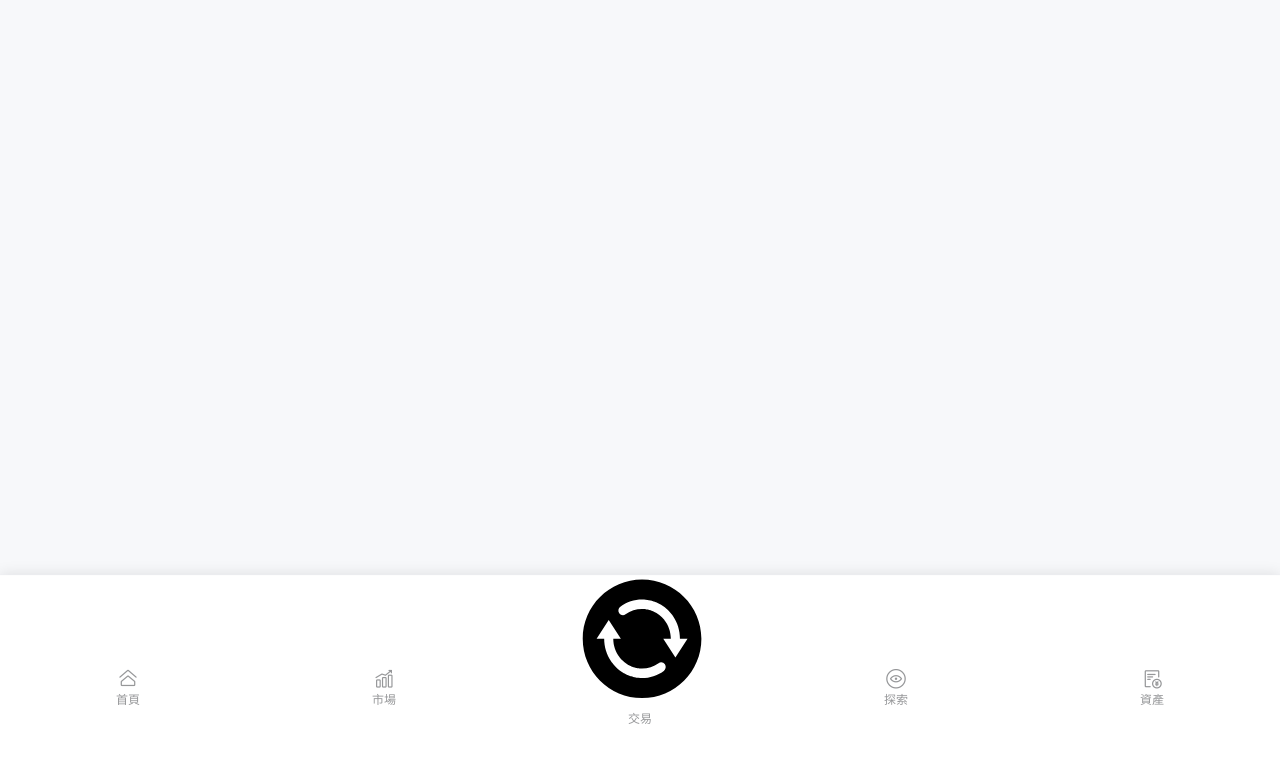
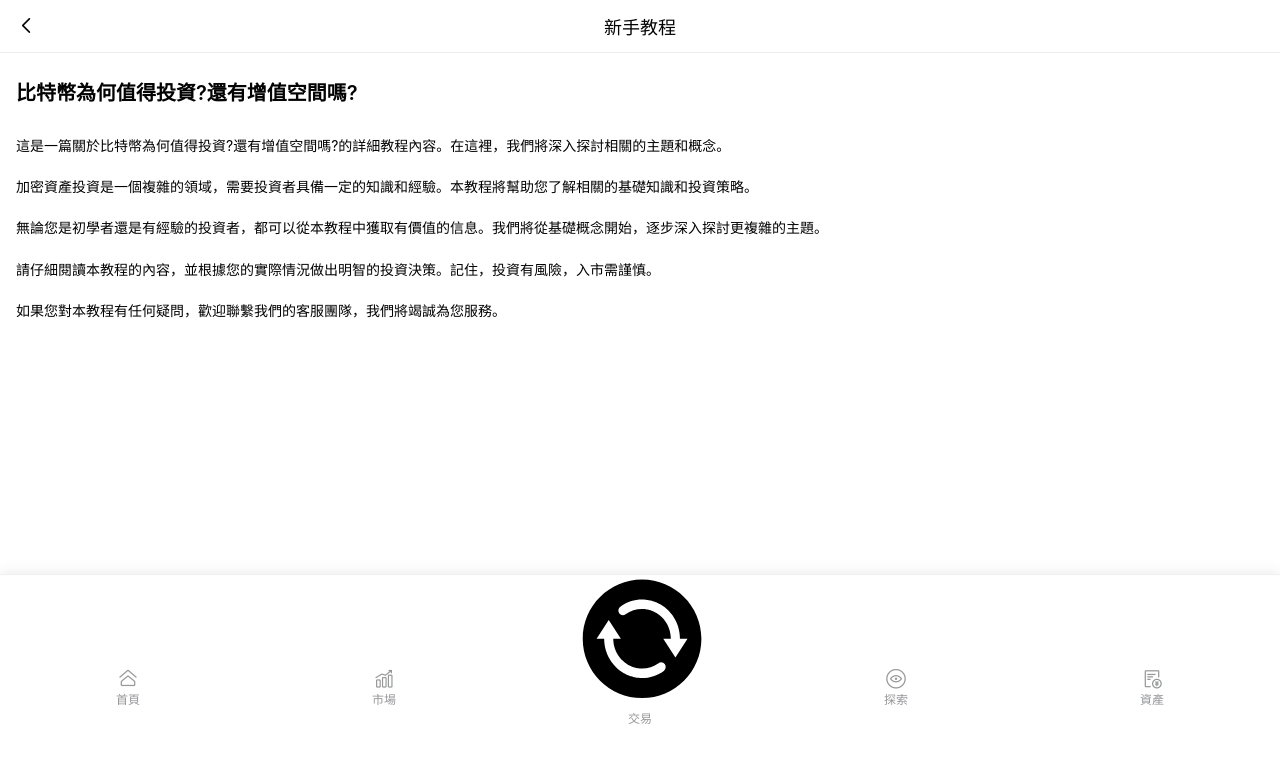
Before and after one commit to myuu69700-ship-it/web3_h5, a Vue app: page /tutorial-detail/1 in a window 1280 px wide. Before the commit this address had no page. Shown: the top 762 px of the page. Built offline with nearby package versions, Linux system fonts and the light colour scheme.

Commit message:
feat:新手教程详情页

```diff
--- a/src/components/Home/MenuSection.vue
+++ b/src/components/Home/MenuSection.vue
@@ -62,7 +62,7 @@
         />
       </div>
       <div v-if="expandedMenus.support" class="menu-content">
-        <div class="menu-sub-item">{{ t("newbieTutorial") }}</div>
+        <div class="menu-sub-item" @click="handleTutorialClick">{{ t("newbieTutorial") }}</div>
         <div class="menu-sub-item">{{ t("consultationService") }}: 0</div>
       </div>
     </div>
@@ -147,6 +147,11 @@ const handleOrderCenterClick = () => {
 const handleProductClick = () => {
   router.push('/product-detail')
 }
+
+// 处理新手教程点击
+const handleTutorialClick = () => {
+  router.push('/tutorial-list')
+}
 </script>
 
 <style lang="scss" scoped>
--- a/src/router/index.js
+++ b/src/router/index.js
@@ -128,6 +128,22 @@ const routes = [
     meta: {
       title: 'DeFi 借幣'
     }
+  },
+  {
+    path: '/tutorial-list',
+    name: 'TutorialList',
+    component: () => import('@/views/TutorialList.vue'),
+    meta: {
+      title: '新手教程'
+    }
+  },
+  {
+    path: '/tutorial-detail/:id',
+    name: 'TutorialDetail',
+    component: () => import('@/views/TutorialDetail.vue'),
+    meta: {
+      title: '新手教程'
+    }
   }
 ]
 
--- /dev/null
+++ b/src/views/TutorialDetail.vue
@@ -0,0 +1,158 @@
+<template>
+  <div class="tutorial-detail">
+    <!-- 顶部导航栏 -->
+    <div class="header">
+      <van-icon name="arrow-left" class="back-icon" @click="goBack" />
+      <div class="title">新手教程</div>
+    </div>
+
+    <!-- 内容区域 -->
+    <div class="content">
+      <h1 class="main-title">{{ currentTutorial?.title }}</h1>
+
+      <div class="article-content">
+        <p class="paragraph">
+          這是一篇關於{{ currentTutorial?.title }}的詳細教程內容。在這裡，我們將深入探討相關的主題和概念。
+        </p>
+        <p class="paragraph">
+          加密資產投資是一個複雜的領域，需要投資者具備一定的知識和經驗。本教程將幫助您了解相關的基礎知識和投資策略。
+        </p>
+        <p class="paragraph">
+          無論您是初學者還是有經驗的投資者，都可以從本教程中獲取有價值的信息。我們將從基礎概念開始，逐步深入探討更複雜的主題。
+        </p>
+        <p class="paragraph">
+          請仔細閱讀本教程的內容，並根據您的實際情況做出明智的投資決策。記住，投資有風險，入市需謹慎。
+        </p>
+        <p class="paragraph">
+          如果您對本教程有任何疑問，歡迎聯繫我們的客服團隊，我們將竭誠為您服務。
+        </p>
+      </div>
+    </div>
+  </div>
+</template>
+
+<script setup>
+import { ref, computed, onMounted } from "vue";
+import { useRouter, useRoute } from "vue-router";
+
+const router = useRouter();
+const route = useRoute();
+
+// 教程列表数据
+const tutorials = ref([
+  {
+    id: 1,
+    title: "比特幣為何值得投資?還有增值空間嗎?",
+    content: "比特幣作為第一個加密貨幣，具有稀缺性、去中心化等特點，長期來看仍有增值空間。",
+  },
+  {
+    id: 2,
+    title: "為什麼要投資加密資產?",
+    content: "加密資產具有全球化、24小時交易、高流動性等優勢，是現代投資組合的重要組成部分。",
+  },
+  {
+    id: 3,
+    title: "什麼是穩定幣,什麼是主流幣,什麼是山寨幣",
+    content: "穩定幣是價格相對穩定的加密貨幣；主流幣是指市值較大的加密貨幣；山寨幣是指除比特幣外的其他加密貨幣。",
+  },
+  {
+    id: 4,
+    title: "機構投資了哪些加密資產?對新手投資有哪...",
+    content: "機構投資者主要投資比特幣、以太坊等主流加密資產，新手可以參考機構的投資策略。",
+  },
+  {
+    id: 5,
+    title: "加密資產模擬交易的必要性",
+    content: "模擬交易可以幫助新手熟悉交易流程，降低實際投資風險，是學習投資的重要步驟。",
+  },
+  {
+    id: 6,
+    title: "一文讀懂比特幣與區塊鏈的關係",
+    content: "比特幣是區塊鏈技術的第一個應用，區塊鏈是比特幣的底層技術，兩者密不可分。",
+  },
+  {
+    id: 7,
+    title: "什麼是比特幣",
+    content: "比特幣是一種去中心化的數字貨幣，由中本聰在2009年創建，是第一個成功的加密貨幣。",
+  },
+  {
+    id: 8,
+    title: "新手如何配置加密資產?看這篇就夠了",
+    content: "新手應該從主流幣開始，分散投資，控制倉位，學習基礎知識，逐步建立自己的投資策略。",
+  },
+  {
+    id: 9,
+    title: "比特幣十年價格走勢",
+    content: "比特幣從2009年創建至今，價格經歷了多次大幅波動，但總體趨勢向上，展現了強勁的增長潛力。",
+  },
+  {
+    id: 10,
+    title: "DeFi概念代幣大火,一文速覽熱門項目",
+    content: "DeFi（去中心化金融）是當前加密市場的熱點，包括借貸、交易、流動性挖礦等多個領域。",
+  },
+]);
+
+// 當前教程
+const currentTutorial = computed(() => {
+  const id = parseInt(route.params.id);
+  return tutorials.value.find((t) => t.id === id);
+});
+
+const goBack = () => {
+  router.back();
+};
+</script>
+
+<style lang="scss" scoped>
+.tutorial-detail {
+  min-height: 100vh;
+  background-color: #fff;
+}
+
+.header {
+  display: flex;
+  align-items: center;
+  justify-content: space-between;
+  padding: 16px;
+  position: relative;
+  border-bottom: 1px solid #ebedf0;
+
+  .back-icon {
+    font-size: 20px;
+    color: #040303;
+    cursor: pointer;
+  }
+
+  .title {
+    position: absolute;
+    left: 50%;
+    transform: translateX(-50%);
+    font-size: 18px;
+    font-weight: 500;
+    color: #040303;
+  }
+}
+
+.content {
+  padding: 24px 16px;
+  line-height: 1.6;
+  color: #040303;
+
+  .main-title {
+    font-size: 20px;
+    font-weight: 600;
+    margin-bottom: 24px;
+    color: #040303;
+  }
+
+  .article-content {
+    .paragraph {
+      font-size: 14px;
+      line-height: 1.8;
+      margin-bottom: 16px;
+      color: #040303;
+      text-align: justify;
+    }
+  }
+}
+</style>
--- /dev/null
+++ b/src/views/TutorialList.vue
@@ -0,0 +1,147 @@
+<template>
+  <div class="tutorial-list">
+    <!-- 顶部导航栏 -->
+    <div class="header">
+      <van-icon name="arrow-left" class="back-icon" @click="goBack" />
+      <div class="title">新手教程</div>
+    </div>
+
+    <!-- 教程列表 -->
+    <div class="content">
+      <div
+        v-for="(tutorial, index) in tutorials"
+        :key="tutorial.id"
+        class="tutorial-item"
+        :class="{ 'even': index % 2 === 1 }"
+        @click="goToDetail(tutorial.id)"
+      >
+        <div class="tutorial-title">{{ tutorial.title }}</div>
+        <van-icon name="arrow" class="arrow-icon" />
+      </div>
+    </div>
+  </div>
+</template>
+
+<script setup>
+import { ref } from "vue";
+import { useRouter } from "vue-router";
+
+const router = useRouter();
+
+// 教程列表数据
+const tutorials = ref([
+  {
+    id: 1,
+    title: "比特幣為何值得投資?還有增值空間嗎?",
+  },
+  {
+    id: 2,
+    title: "為什麼要投資加密資產?",
+  },
+  {
+    id: 3,
+    title: "什麼是穩定幣,什麼是主流幣,什麼是山寨幣",
+  },
+  {
+    id: 4,
+    title: "機構投資了哪些加密資產?對新手投資有哪...",
+  },
+  {
+    id: 5,
+    title: "加密資產模擬交易的必要性",
+  },
+  {
+    id: 6,
+    title: "一文讀懂比特幣與區塊鏈的關係",
+  },
+  {
+    id: 7,
+    title: "什麼是比特幣",
+  },
+  {
+    id: 8,
+    title: "新手如何配置加密資產?看這篇就夠了",
+  },
+  {
+    id: 9,
+    title: "比特幣十年價格走勢",
+  },
+  {
+    id: 10,
+    title: "DeFi概念代幣大火,一文速覽熱門項目",
+  },
+]);
+
+const goBack = () => {
+  router.back();
+};
+
+const goToDetail = (id) => {
+  router.push(`/tutorial-detail/${id}`);
+};
+</script>
+
+<style lang="scss" scoped>
+.tutorial-list {
+  min-height: 100vh;
+  background-color: #fff;
+}
+
+.header {
+  display: flex;
+  align-items: center;
+  justify-content: space-between;
+  padding: 16px;
+  position: relative;
+  border-bottom: 1px solid #ebedf0;
+
+  .back-icon {
+    font-size: 20px;
+    color: #040303;
+    cursor: pointer;
+  }
+
+  .title {
+    position: absolute;
+    left: 50%;
+    transform: translateX(-50%);
+    font-size: 18px;
+    font-weight: 500;
+    color: #040303;
+  }
+}
+
+.content {
+  .tutorial-item {
+    display: flex;
+    align-items: center;
+    justify-content: space-between;
+    padding: 16px;
+    background-color: #fff;
+    cursor: pointer;
+    transition: background-color 0.2s;
+
+    &.even {
+      background-color: #f5f5f5;
+    }
+
+    &:active {
+      background-color: #ebedf0;
+    }
+
+    .tutorial-title {
+      flex: 1;
+      font-size: 16px;
+      color: #040303;
+      line-height: 1.5;
+    }
+
+    .arrow-icon {
+      font-size: 16px;
+      color: #969799;
+      margin-left: 12px;
+      flex-shrink: 0;
+    }
+  }
+}
+</style>
```
